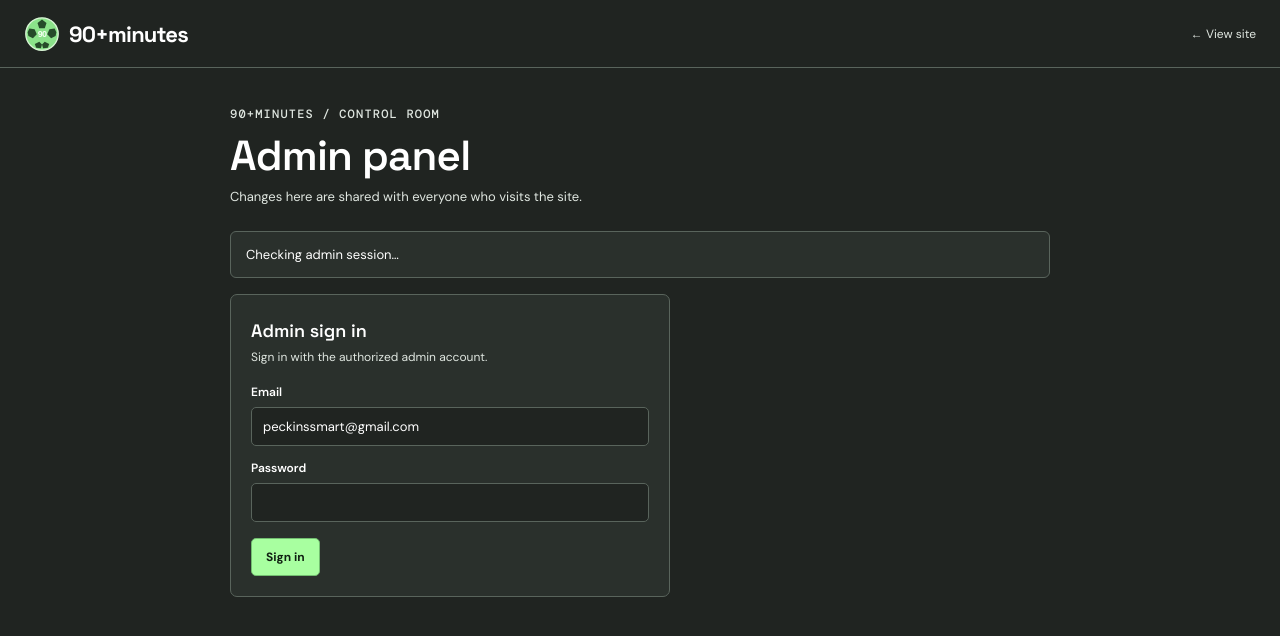
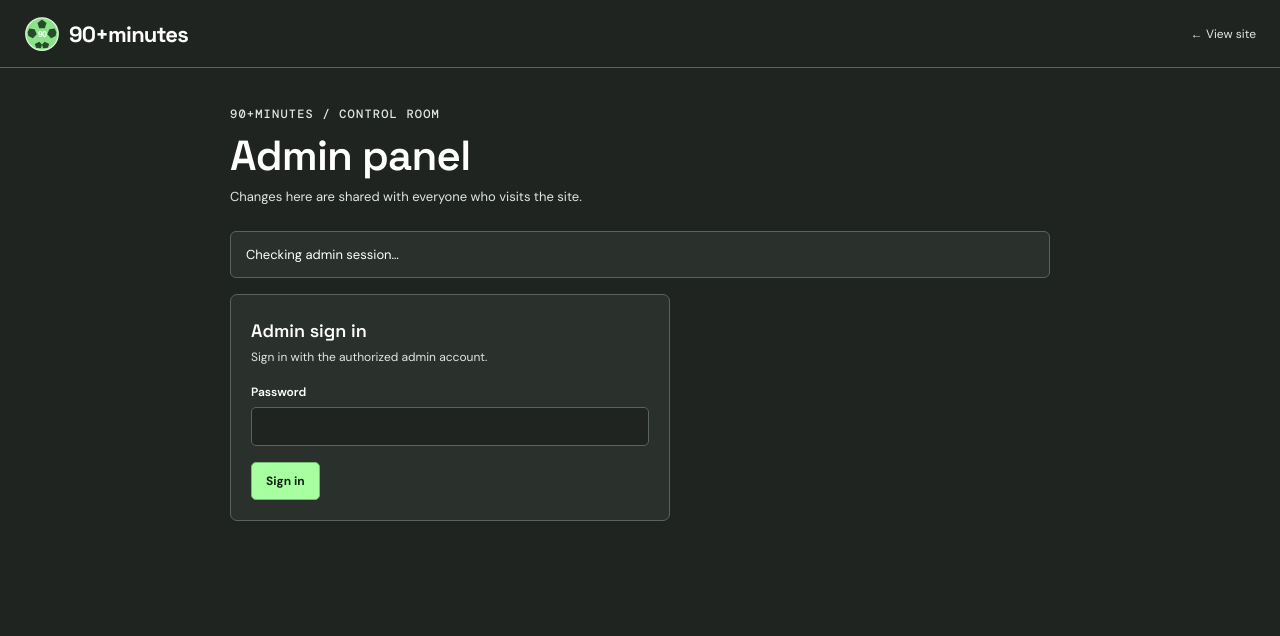
Before and after one commit to Peckins-S/Peckins1st-2nd-Project, a plain HTML site: page admin.html in a window 1280 px wide. Drawn offline with nearby package versions, Linux system fonts and the light colour scheme.

Commit message:
Remove email field from admin sign-in

```diff
--- a/admin.html
+++ b/admin.html
@@ -41,10 +41,6 @@
         <h2>Admin sign in</h2>
         <p>Sign in with the authorized admin account.</p>
         <form id="login-form">
-          <label class="admin-field">
-            <span>Email</span>
-            <input id="login-email" type="email" autocomplete="username" required>
-          </label>
           <label class="admin-field">
             <span>Password</span>
             <input id="login-password" type="password" autocomplete="current-password" required>
--- a/admin.js
+++ b/admin.js
@@ -19,7 +19,6 @@ const adminElements = {
   notice: document.querySelector("#admin-notice"),
   login: document.querySelector("#admin-login"),
   loginForm: document.querySelector("#login-form"),
-  email: document.querySelector("#login-email"),
   password: document.querySelector("#login-password"),
   passwordReset: document.querySelector("#password-reset"),
   passwordResetForm: document.querySelector("#password-reset-form"),
@@ -272,7 +271,7 @@ adminElements.loginForm.addEventListener("submit", async (event) => {
   adminElements.loginButton.disabled = true;
   setNotice("Signing in…");
   const { data, error } = await supabaseClient.auth.signInWithPassword({
-    email: adminElements.email.value.trim(),
+    email: adminEmail,
     password: adminElements.password.value
   });
   adminElements.password.value = "";
@@ -387,7 +386,6 @@ adminElements.signOutButton.addEventListener("click", async () => {
   adminElements.dashboard.hidden = true;
   adminElements.settingsForm.hidden = true;
   adminElements.login.hidden = false;
-  adminElements.email.value = "";
   setNotice("You have signed out.");
 });
 
@@ -398,7 +396,6 @@ if (!validConfig()) {
   setNotice("The Supabase client could not be loaded. Check your connection and reload this page.", "error");
 } else {
   supabaseClient = window.supabase.createClient(adminConfig.url, adminConfig.anonKey);
-  adminElements.email.value = adminEmail;
   setNotice("Checking admin session…");
   supabaseClient.auth.getUser().then(({ data, error }) => {
     if (error && error.name !== "AuthSessionMissingError") {
```
